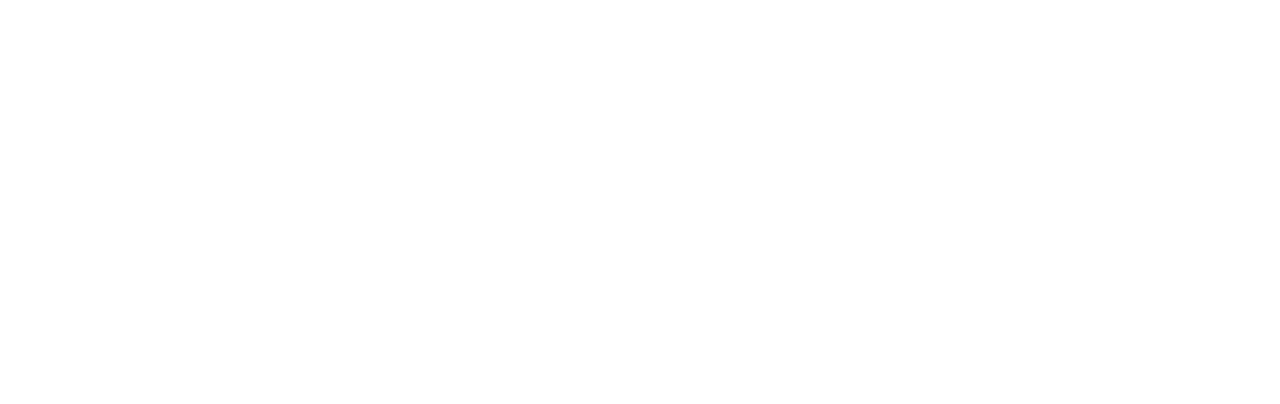
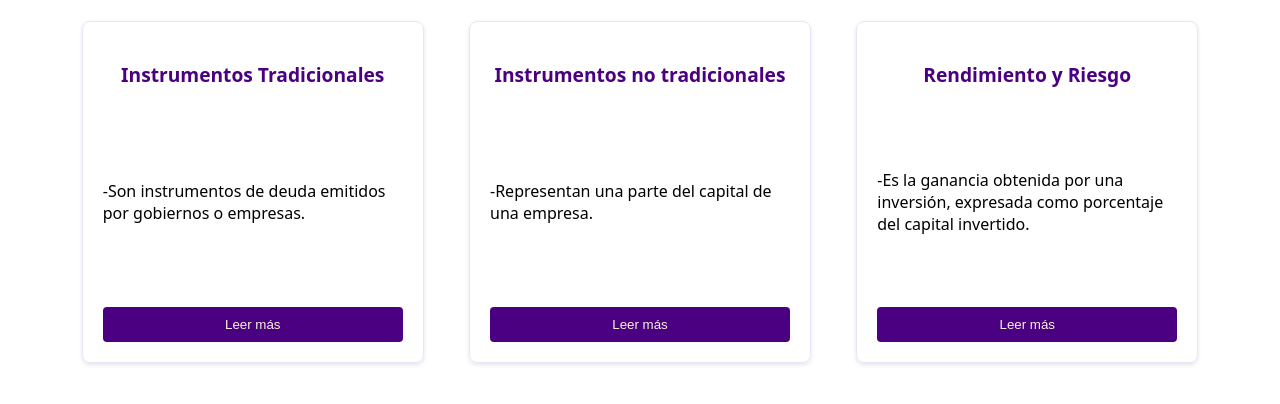
Before and after one commit to matias-mendez16/Integracion-FRONTEND, a React (Vite) app: page / in a window 1280 px wide. Shown: the top 404 px of the page. Built offline with nearby package versions, Linux system fonts and the light colour scheme.

Commit message:
creacion de explicacion instrumentos financieros

```diff
--- a/src/App.css
+++ b/src/App.css
@@ -0,0 +1 @@
+}
--- a/src/App.tsx
+++ b/src/App.tsx
@@ -1,10 +1,30 @@
-import './App.css'
+import { Card } from './components/card';
+import "./index.css";
 
 function App() {
   return (
-    <>
-    </>
-  )
+    <div className="container">
+
+      <Card
+        title= "Instrumentos Tradicionales"
+        shortText='-Son instrumentos de deuda emitidos por gobiernos o empresas.'
+        longText='-Al comprar un bono, prestás dinero al emisor a cambio de pagos periódicos de intereses (cupones) y la devolución del capital al vencimiento.'
+      />
+
+      <Card
+        title="Instrumentos no tradicionales"
+        shortText='-Representan una parte del capital de una empresa.'
+        longText='-Al comprar acciones, te convertís en propietario parcial y podés beneficiarte de dividendos y aumentos en el precio de mercado.'
+      />
+
+      <Card
+        title='Rendimiento y Riesgo'
+        shortText='-Es la ganancia obtenida por una inversión, expresada como porcentaje del capital invertido.'
+        longText='-Es la posibilidad de perder parte del dinero invertido debido a factores como cambios en tasas de interés, inflación o mercado.'
+      />
+
+    </div>
+  );
 }
 
 export default App
--- /dev/null
+++ b/src/components/card.module.css
@@ -0,0 +1,40 @@
+:root{
+    font-family: var(--tipoLetraGeneral);
+}
+
+.card{
+    border: 1px solid var(--colorBordeVentana);
+    border-radius: 8px;
+    padding: 20px;
+    box-shadow: 0 2px 4px rgba(0, 0, 0, 0.1);
+    margin: 1%;
+    width: 300px;
+    height: 300px;
+    display: flex;
+    flex-direction: column;
+    justify-content: space-between;
+    overflow-y: auto;
+}
+
+.button{
+    background-color: var(--colorPrimario);
+    color: var(--colorLetrasBoton);
+    border: none;
+    padding: 10px 20px;
+    border-radius: 4px;
+    cursor: pointer;
+}
+
+.title {
+  text-align: center;
+  font-size: 1.2rem;
+  font-weight: 600;
+  margin-bottom: 10px;
+  color: var(--colorPrimario);
+}
+
+.long-text-container {
+    margin-top: 10px;
+    color: #555;
+    display: block;
+}
--- /dev/null
+++ b/src/components/card.tsx
@@ -0,0 +1,30 @@
+import { useState } from "react";
+import styles from "../components/card.module.css";
+
+interface CardProps {
+    title: string;
+    shortText: string;
+    longText: string;
+}
+
+export function Card({ title, shortText, longText }: CardProps) {
+    const [isExpanded, setIsExpanded] = useState(false);
+
+    const toggleReadMore = () => {
+        setIsExpanded(!isExpanded);
+    }
+
+    return (
+
+        <div className={styles.card}>
+            <h3 className={styles.title}>{title}</h3>
+            <p>{shortText}
+                {isExpanded && <div className="long-text-container"><p>{longText}</p></div>}
+            </p>
+
+            <button onClick={toggleReadMore} className={styles.button}>
+                {isExpanded ? "Leer menos" : "Leer más"}
+            </button>
+        </div>
+    )
+}
--- a/src/index.css
+++ b/src/index.css
@@ -0,0 +1,16 @@
+:root{
+  width: 100%;
+  --colorPrimario:#4B0082;
+  --colorSecundario:#800080;
+  --colorLetrasBoton:beige;
+  --colorBordeVentana:#E6E6FA;
+  --colorSombraVentana:#DDA0DD;
+  --tipoLetraGeneral:system-ui, 'Segoe UI', Roboto, sans-serif;
+}
+
+.container {
+    display: flex;
+    flex-direction: row;
+    gap: 20px;
+    justify-content: center;
+}
```
Also changed, not shown: vite.config.ts (line endings or trailing spaces), 1 other file (tests, documents, lock files or other folders).
